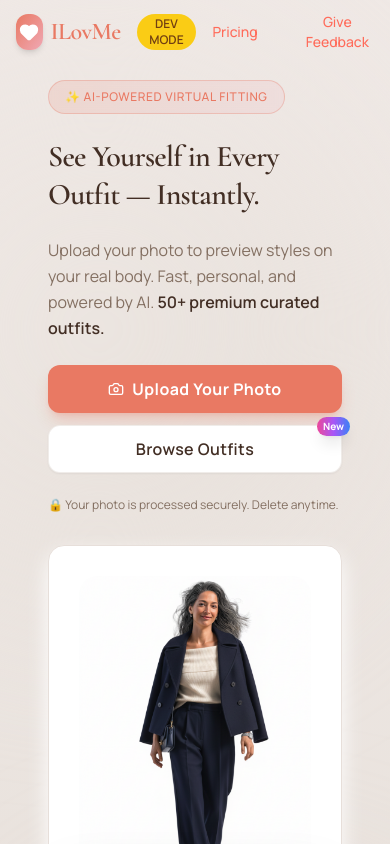
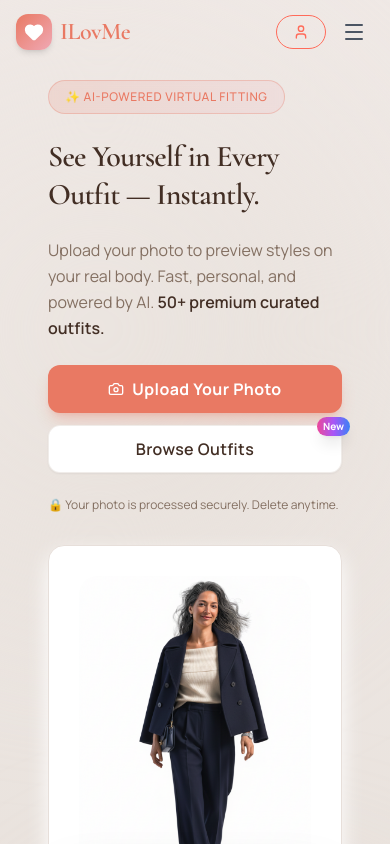
Before and after one commit to alyonabahaleisha/fitonme, a React (Vite) app: page / in a window 390 px wide. Shown: the top 844 px of the page. Built offline with nearby package versions, Linux system fonts and the light colour scheme; no server answers; the database is empty.

Commit message:
Implement responsive mobile navigation

```diff
--- a/src/components/Navigation.tsx
+++ b/src/components/Navigation.tsx
@@ -1,6 +1,6 @@
 import { useState, useEffect } from "react";
 import { useNavigate } from "react-router-dom";
-import { Heart, User, LogOut, ShoppingBag } from "lucide-react";
+import { Heart, User, LogOut, ShoppingBag, Menu, X } from "lucide-react";
 import FeedbackModal from "./FeedbackModal";
 import PricingModal from "./PricingModal";
 import SignUpModal from "./SignUpModal";
@@ -19,6 +19,7 @@ const Navigation = () => {
   const [showUserMenu, setShowUserMenu] = useState(false);
   const [showSignUpModal, setShowSignUpModal] = useState(false);
   const [showAccountSettings, setShowAccountSettings] = useState(false);
+  const [isMobileMenuOpen, setIsMobileMenuOpen] = useState(false);
 
   useEffect(() => {
     const handleScroll = () => {
@@ -27,6 +28,11 @@ const Navigation = () => {
     window.addEventListener("scroll", handleScroll);
     return () => window.removeEventListener("scroll", handleScroll);
   }, []);
+
+  // Close mobile menu when route changes
+  useEffect(() => {
+    setIsMobileMenuOpen(false);
+  }, [navigate]);
 
   const handleSignOut = async () => {
     try {
@@ -42,7 +48,7 @@ const Navigation = () => {
 
   return (
     <nav
-      className={`fixed top-0 left-0 right-0 z-50 transition-[background-color,border-color,box-shadow,backdrop-filter] duration-300 ${isScrolled ? "bg-background/80 backdrop-blur-xl border-b border-border/50 shadow-sm" : "bg-transparent"
+      className={`fixed top-0 left-0 right-0 z-50 transition-[background-color,border-color,box-shadow,backdrop-filter] duration-300 ${isScrolled || isMobileMenuOpen ? "bg-background/80 backdrop-blur-xl border-b border-border/50 shadow-sm" : "bg-transparent"
         }`}
     >
       <div className="container mx-auto px-4 h-16 flex items-center justify-between">
@@ -55,18 +61,20 @@ const Navigation = () => {
           </div>
           <span className="font-serif font-semibold text-2xl text-brand tracking-tight">ILovMe</span>
           {import.meta.env.DEV && (
-            <span className="ml-2 px-2 py-0.5 text-xs font-semibold rounded-full bg-yellow-400 text-yellow-900">
-              DEV MODE
+            <span className="ml-2 px-2 py-0.5 text-xs font-semibold rounded-full bg-yellow-400 text-yellow-900 hidden sm:inline-block">
+              DEV
             </span>
           )}
           {window.location.hostname === 'fitonme.vercel.app' && (
-            <span className="ml-2 px-2 py-0.5 text-xs font-semibold rounded-full bg-blue-400 text-blue-900">
+            <span className="ml-2 px-2 py-0.5 text-xs font-semibold rounded-full bg-blue-400 text-blue-900 hidden sm:inline-block">
               UAT
             </span>
           )}
         </button>
 
-        <div className="flex items-center gap-4 md:gap-6">
+        <div className="flex items-center gap-2 md:gap-6">
+          {/* Desktop Navigation */}
+          <div className="hidden md:flex items-center gap-6">
             <button
               onClick={() => {
                 trackPricingModalOpened('navigation', user?.id);
@@ -87,6 +95,7 @@ const Navigation = () => {
             >
               Give Feedback
             </button>
+          </div>
 
           {isAuthenticated ? (
             <div className="relative flex items-center gap-2">
@@ -152,11 +161,47 @@ const Navigation = () => {
               className="flex items-center gap-2 px-4 py-2 rounded-full text-sm font-medium border border-[#ff6b5a] text-[#ff6b5a] hover:bg-[#ff6b5a]/10 transition-colors"
             >
               <User className="w-4 h-4" />
-              Sign In
+              <span className="hidden sm:inline">Sign In</span>
             </button>
           )}
+
+          {/* Mobile Menu Button */}
+          <button
+            onClick={() => setIsMobileMenuOpen(!isMobileMenuOpen)}
+            className="md:hidden p-2 text-gray-600 hover:text-gray-900"
+          >
+            {isMobileMenuOpen ? <X className="w-6 h-6" /> : <Menu className="w-6 h-6" />}
+          </button>
         </div>
       </div>
+
+      {/* Mobile Menu Dropdown */}
+      {isMobileMenuOpen && (
+        <div className="md:hidden absolute top-16 left-0 right-0 bg-white border-b border-gray-100 shadow-lg animate-in slide-in-from-top-5 duration-200">
+          <div className="flex flex-col p-4 gap-2">
+            <button
+              onClick={() => {
+                trackPricingModalOpened('navigation', user?.id);
+                setShowPricing(true);
+                setIsMobileMenuOpen(false);
+              }}
+              className="w-full text-left px-4 py-3 rounded-lg hover:bg-gray-50 text-gray-700 font-medium"
+            >
+              Pricing
+            </button>
+            <button
+              onClick={() => {
+                trackFeedbackModalOpened(user?.id);
+                setShowFeedback(true);
+                setIsMobileMenuOpen(false);
+              }}
+              className="w-full text-left px-4 py-3 rounded-lg hover:bg-gray-50 text-gray-700 font-medium"
+            >
+              Give Feedback
+            </button>
+          </div>
+        </div>
+      )}
 
       <FeedbackModal
         isOpen={showFeedback}
```
Lines whose indentation alone changed are shown as unchanged.
